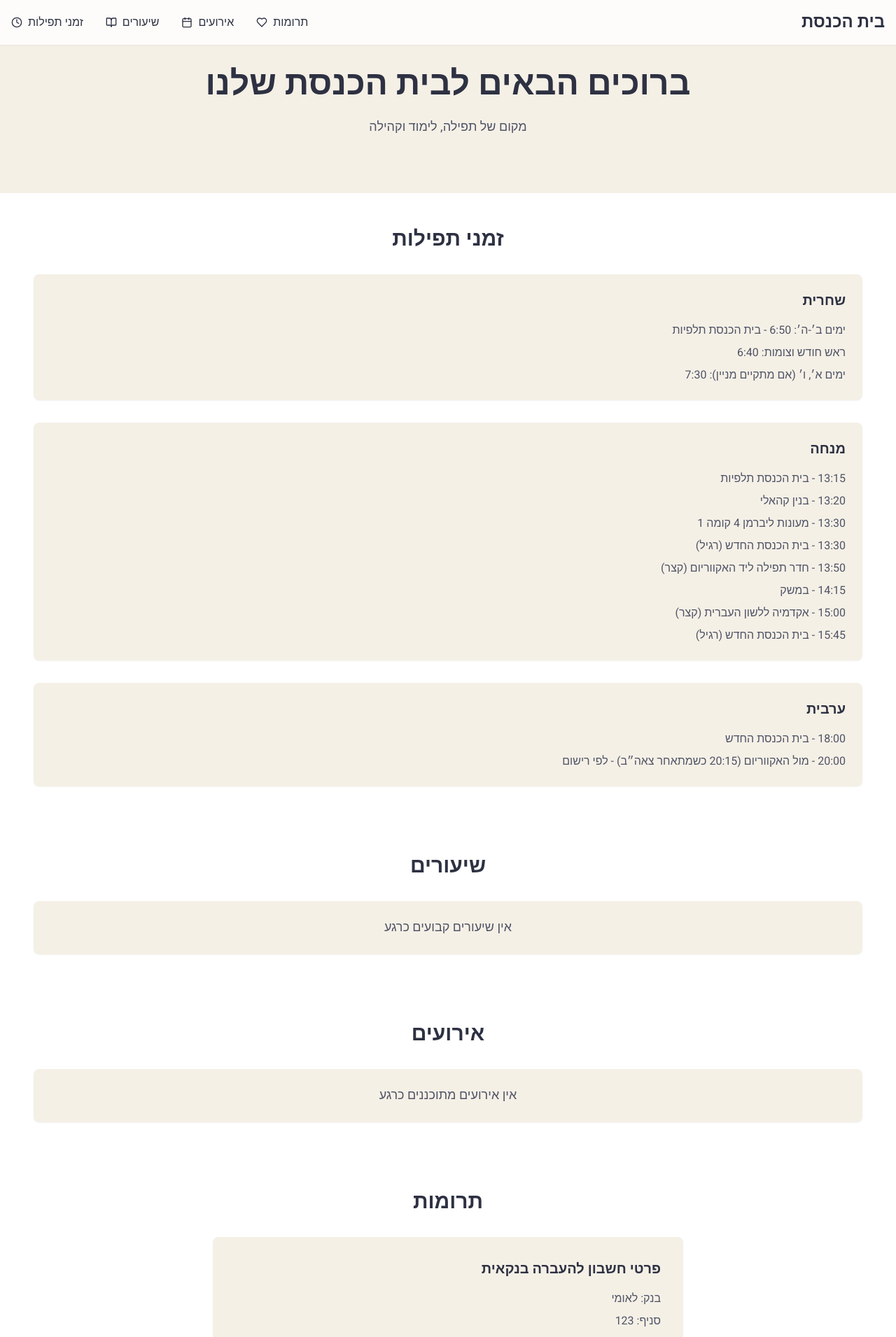
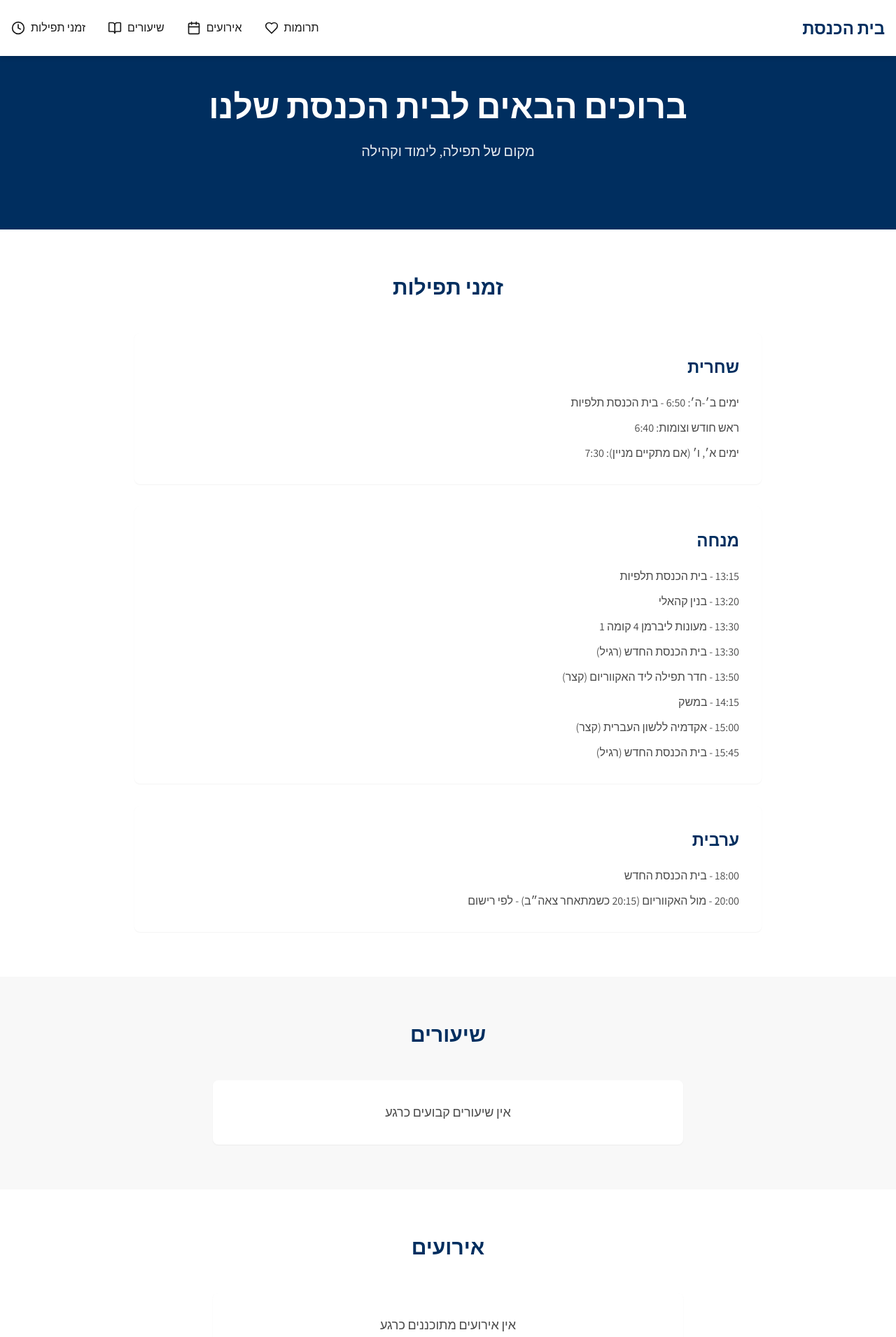
Before and after one commit to Yoel0Weiss/community-synagogue-hub-10, a React (Vite) app: page / in a window 1280 px wide. Shown: the top 1911 px of the page at 70% size. Built offline with nearby package versions, Linux system fonts and the light colour scheme.

Commit message:
Reverted to commit fa7fbb4a31e96364575682e90356ad94cd355187

```diff
--- a/src/index.css
+++ b/src/index.css
@@ -1,5 +1,5 @@
 
-@import url('https://fonts.googleapis.com/css2?family=Heebo:wght@400;500;700&display=swap');
+@import url('https://fonts.googleapis.com/css2?family=Assistant:wght@200;300;400;500;600;700;800&display=swap');
 
 @tailwind base;
 @tailwind components;
@@ -7,34 +7,45 @@
 
 :root {
   direction: rtl;
-  font-family: 'Heebo', sans-serif;
+  font-family: 'Assistant', sans-serif;
 }
 
 body {
   margin: 0;
   min-height: 100vh;
+  background-color: theme('colors.background.DEFAULT');
+  color: theme('colors.text.DEFAULT');
 }
 
-/* Smooth scrolling */
-html {
-  scroll-behavior: smooth;
-}
-
-/* Basic styling for focus states */
-:focus-visible {
-  outline: 2px solid #DAA520;
-  outline-offset: 2px;
-}
-
-/* Better touch targets on mobile */
-@media (max-width: 768px) {
-  button, a {
-    min-height: 44px;
-    min-width: 44px;
+/* שיפור נגישות */
+@media (prefers-reduced-motion: reduce) {
+  * {
+    animation-duration: 0.01ms !important;
+    animation-iteration-count: 1 !important;
+    transition-duration: 0.01ms !important;
+    scroll-behavior: auto !important;
   }
 }
 
-/* Animation classes */
+/* קונטרסט משופר עבור טקסט */
+.text-contrast {
+  text-shadow: 0 0 1px rgba(0, 0, 0, 0.1);
+}
+
+/* התאמות נגישות למסכי מגע */
+@media (hover: none) {
+  .hover\:scale-105 {
+    transform: none !important;
+  }
+}
+
+/* שיפור קריאות */
+.readable-text {
+  max-width: 65ch;
+  line-height: 1.6;
+}
+
+/* אנימציות */
 .animate-on-scroll {
   opacity: 0;
   transform: translateY(20px);
@@ -45,3 +56,19 @@ html {
   opacity: 1;
   transform: translateY(0);
 }
+
+/* שיפור מיקוד עבור נגישות */
+*:focus-visible {
+  outline: 3px solid theme('colors.secondary.DEFAULT');
+  outline-offset: 2px;
+}
+
+/* שיפור גודל נקודות לחיצה במובייל */
+@media (max-width: 768px) {
+  button,
+  a {
+    min-height: 44px;
+    min-width: 44px;
+    padding: 0.5rem;
+  }
+}
--- a/src/pages/Index.tsx
+++ b/src/pages/Index.tsx
@@ -1,5 +1,5 @@
 
-import { Calendar, Clock, BookOpen, Mail, Heart } from "lucide-react";
+import { Calendar, Clock, BookOpen, Heart } from "lucide-react";
 import { useState } from "react";
 
 const Index = () => {
@@ -23,13 +23,13 @@ const Index = () => {
   */
 
   return (
-    <div className="min-h-screen bg-primary">
+    <div className="min-h-screen bg-background">
       {/* Navigation */}
-      <nav className="fixed w-full bg-white/80 backdrop-blur-md z-50 shadow-sm">
+      <nav className="fixed w-full bg-white shadow-md z-50">
         <div className="container mx-auto px-4">
-          <div className="flex items-center justify-between h-16">
+          <div className="flex items-center justify-between h-20">
             <div className="flex items-center">
-              <h1 className="text-2xl font-bold text-text">בית הכנסת</h1>
+              <h1 className="text-2xl font-bold text-secondary">בית הכנסת</h1>
             </div>
 
             {/* Desktop Menu */}
@@ -38,38 +38,39 @@ const Index = () => {
                 <a
                   key={item.name}
                   href={item.href}
-                  className="flex items-center gap-2 text-text hover:text-accent transition-colors duration-200"
+                  className="flex items-center gap-2 text-text hover:text-secondary transition-colors duration-300 font-medium"
                 >
                   <span>{item.name}</span>
-                  <item.icon className="w-4 h-4" />
+                  <item.icon className="w-5 h-5" />
                 </a>
               ))}
             </div>
 
             {/* Mobile Menu Button */}
             <button
-              className="md:hidden p-2"
+              className="md:hidden p-2 text-secondary"
               onClick={() => setIsMenuOpen(!isMenuOpen)}
+              aria-label="תפריט"
             >
-              <div className="w-6 h-0.5 bg-text mb-1.5"></div>
-              <div className="w-6 h-0.5 bg-text mb-1.5"></div>
-              <div className="w-6 h-0.5 bg-text"></div>
+              <div className="w-6 h-0.5 bg-current mb-1.5"></div>
+              <div className="w-6 h-0.5 bg-current mb-1.5"></div>
+              <div className="w-6 h-0.5 bg-current"></div>
             </button>
           </div>
 
           {/* Mobile Menu */}
           {isMenuOpen && (
-            <div className="md:hidden absolute top-16 left-0 w-full bg-white/95 backdrop-blur-md shadow-lg animate-fade-in">
+            <div className="md:hidden absolute top-20 left-0 w-full bg-white shadow-lg animate-fade-in">
               <div className="px-4 py-2 space-y-2">
                 {menuItems.map((item) => (
                   <a
                     key={item.name}
                     href={item.href}
-                    className="flex items-center gap-2 py-2 text-text hover:text-accent transition-colors duration-200"
+                    className="flex items-center gap-2 py-3 text-text hover:text-secondary transition-colors duration-300"
                     onClick={() => setIsMenuOpen(false)}
                   >
-                    <item.icon className="w-4 h-4" />
-                    <span>{item.name}</span>
+                    <item.icon className="w-5 h-5" />
+                    <span className="font-medium">{item.name}</span>
                   </a>
                 ))}
               </div>
@@ -79,36 +80,36 @@ const Index = () => {
       </nav>
 
       {/* Hero Section */}
-      <section className="pt-24 pb-12 px-4">
+      <section className="pt-32 pb-16 px-4 bg-secondary text-white">
         <div className="container mx-auto text-center animate-fade-up">
-          <h1 className="text-4xl md:text-5xl font-bold text-text mb-6">
+          <h1 className="text-4xl md:text-5xl font-bold mb-6">
             ברוכים הבאים לבית הכנסת שלנו
           </h1>
-          <p className="text-text-light text-lg max-w-2xl mx-auto mb-8">
+          <p className="text-xl opacity-90 max-w-2xl mx-auto mb-8 readable-text">
             מקום של תפילה, לימוד וקהילה
           </p>
         </div>
       </section>
 
       {/* Prayer Times Section */}
-      <section id="prayers" className="py-12 px-4 bg-white">
+      <section id="prayers" className="py-16 px-4 bg-background">
         <div className="container mx-auto">
-          <h2 className="text-3xl font-bold text-text text-center mb-8">
+          <h2 className="text-3xl font-bold text-secondary text-center mb-12">
             זמני תפילות
           </h2>
-          <div className="space-y-8">
-            <div className="bg-primary p-6 rounded-lg shadow-sm">
-              <h3 className="text-xl font-bold text-text mb-4">שחרית</h3>
-              <div className="space-y-2">
+          <div className="space-y-8 max-w-4xl mx-auto">
+            <div className="bg-white p-8 rounded-lg shadow-sm hover:shadow-md transition-shadow duration-300">
+              <h3 className="text-2xl font-bold text-secondary mb-6">שחרית</h3>
+              <div className="space-y-3">
                 <p className="text-text-light">ימים ב׳-ה׳: 6:50 - בית הכנסת תלפיות</p>
                 <p className="text-text-light">ראש חודש וצומות: 6:40</p>
                 <p className="text-text-light">ימים א׳, ו׳ (אם מתקיים מניין): 7:30</p>
               </div>
             </div>
 
-            <div className="bg-primary p-6 rounded-lg shadow-sm">
-              <h3 className="text-xl font-bold text-text mb-4">מנחה</h3>
-              <div className="space-y-2">
+            <div className="bg-white p-8 rounded-lg shadow-sm hover:shadow-md transition-shadow duration-300">
+              <h3 className="text-2xl font-bold text-secondary mb-6">מנחה</h3>
+              <div className="space-y-3">
                 <p className="text-text-light">13:15 - בית הכנסת תלפיות</p>
                 <p className="text-text-light">13:20 - בנין קהאלי</p>
                 <p className="text-text-light">13:30 - מעונות ליברמן 4 קומה 1</p>
@@ -120,9 +121,9 @@ const Index = () => {
               </div>
             </div>
 
-            <div className="bg-primary p-6 rounded-lg shadow-sm">
-              <h3 className="text-xl font-bold text-text mb-4">ערבית</h3>
-              <div className="space-y-2">
+            <div className="bg-white p-8 rounded-lg shadow-sm hover:shadow-md transition-shadow duration-300">
+              <h3 className="text-2xl font-bold text-secondary mb-6">ערבית</h3>
+              <div className="space-y-3">
                 <p className="text-text-light">18:00 - בית הכנסת החדש</p>
                 <p className="text-text-light">20:00 - מול האקווריום (20:15 כשמתאחר צאה״ב) - לפי רישום</p>
               </div>
@@ -132,40 +133,40 @@ const Index = () => {
       </section>
 
       {/* Classes Section */}
-      <section id="classes" className="py-12 px-4 bg-white">
+      <section id="classes" className="py-16 px-4 bg-background-dark">
         <div className="container mx-auto">
-          <h2 className="text-3xl font-bold text-text text-center mb-8">
+          <h2 className="text-3xl font-bold text-secondary text-center mb-12">
             שיעורים
           </h2>
-          <div className="bg-primary p-6 rounded-lg shadow-sm text-center">
+          <div className="bg-white p-8 rounded-lg shadow-sm max-w-2xl mx-auto text-center">
             <p className="text-text-light text-lg">אין שיעורים קבועים כרגע</p>
           </div>
         </div>
       </section>
 
       {/* Events Section */}
-      <section id="events" className="py-12 px-4 bg-white">
+      <section id="events" className="py-16 px-4 bg-background">
         <div className="container mx-auto">
-          <h2 className="text-3xl font-bold text-text text-center mb-8">
+          <h2 className="text-3xl font-bold text-secondary text-center mb-12">
             אירועים
           </h2>
-          <div className="bg-primary p-6 rounded-lg shadow-sm text-center">
+          <div className="bg-white p-8 rounded-lg shadow-sm max-w-2xl mx-auto text-center">
             <p className="text-text-light text-lg">אין אירועים מתוכננים כרגע</p>
           </div>
         </div>
       </section>
 
       {/* Donations Section */}
-      <section id="donate" className="py-12 px-4 bg-white">
+      <section id="donate" className="py-16 px-4 bg-background-dark">
         <div className="container mx-auto">
-          <h2 className="text-3xl font-bold text-text text-center mb-8">
+          <h2 className="text-3xl font-bold text-secondary text-center mb-12">
             תרומות
           </h2>
-          <div className="max-w-2xl mx-auto bg-primary p-8 rounded-lg shadow-sm">
-            <div className="space-y-6">
+          <div className="max-w-2xl mx-auto bg-white p-8 rounded-lg shadow-sm">
+            <div className="space-y-8">
               <div>
-                <h3 className="text-xl font-bold text-text mb-4">פרטי חשבון להעברה בנקאית</h3>
-                <div className="space-y-2">
+                <h3 className="text-2xl font-bold text-secondary mb-6">פרטי חשבון להעברה בנקאית</h3>
+                <div className="space-y-3">
                   <p className="text-text-light">בנק: לאומי</p>
                   <p className="text-text-light">סניף: 123</p>
                   <p className="text-text-light">מספר חשבון: 456789</p>
@@ -173,14 +174,14 @@ const Index = () => {
                 </div>
               </div>
               <div>
-                <h3 className="text-xl font-bold text-text mb-4">יצירת קשר לתרומות</h3>
-                <div className="space-y-2">
+                <h3 className="text-2xl font-bold text-secondary mb-6">יצירת קשר לתרומות</h3>
+                <div className="space-y-3">
                   <p className="text-text-light">טלפון: 03-1234567</p>
                   <p className="text-text-light">נייד גבאי: 050-1234567</p>
                 </div>
               </div>
               <div className="text-center pt-4">
-                <p className="text-text-light">
+                <p className="text-text-light italic">
                   תרומתכם תסייע בהחזקת בית הכנסת ופעילויותיו. תזכו למצוות!
                 </p>
               </div>
--- a/tailwind.config.ts
+++ b/tailwind.config.ts
@@ -21,27 +21,31 @@ export default {
     extend: {
       colors: {
         primary: {
-          DEFAULT: "#F5F0E6",
-          dark: "#E5D5C5",
+          DEFAULT: "#F5F5F5",
+          dark: "#E5E5E5",
         },
         secondary: {
-          DEFAULT: "#C4A484",
-          light: "#D4B494",
+          DEFAULT: "#002E5F", // כחול כהה של האוניברסיטה העברית
+          light: "#0047B3",
         },
         accent: {
-          DEFAULT: "#DAA520",
-          light: "#F4C430",
+          DEFAULT: "#9B0000", // אדום של האוניברסיטה העברית
+          light: "#CC0000",
         },
         text: {
-          DEFAULT: "#2D3142",
-          light: "#4F5366",
+          DEFAULT: "#1A1A1A",
+          light: "#4A4A4A",
         },
+        background: {
+          DEFAULT: "#FFFFFF",
+          dark: "#F8F8F8",
+        }
       },
       keyframes: {
         "fade-up": {
           "0%": {
             opacity: "0",
-            transform: "translateY(10px)",
+            transform: "translateY(20px)",
           },
           "100%": {
             opacity: "1",
@@ -54,8 +58,8 @@ export default {
         },
       },
       animation: {
-        "fade-up": "fade-up 0.5s ease-out",
-        "fade-in": "fade-in 0.3s ease-out",
+        "fade-up": "fade-up 0.7s ease-out",
+        "fade-in": "fade-in 0.5s ease-out",
       },
     },
   },
```
